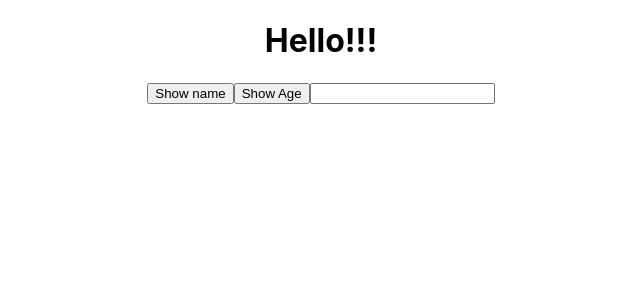
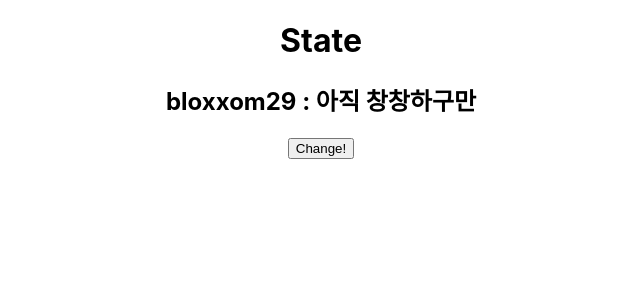
Before and after one commit to Blossssom/StudyRepo, a React (Create React App) app: page / in a window 1280 px wide. Shown: the top 300 px of the page, without its empty margins (319-959 px from the left). Built offline with nearby package versions, Linux system fonts and the light colour scheme.

Commit message:
middle time commit

```diff
--- a/src/App.js
+++ b/src/App.js
@@ -1,13 +1,13 @@
 import './App.css';
-import Hello from './Components/Hello';
+import StudyProps from './Components/StudyProps';
 
 // 기본적으로 제공되는 App.css는 이곳에만 적용되는 것이 아님
 
 function App() {
-  const name = "bloxxom";
+
   return (
     <div className="App">
-      <Hello />
+      <StudyProps age={29} />
     </div>
   );
 }
--- /dev/null
+++ b/src/Components/StudyProps.jsx
@@ -0,0 +1,20 @@
+import React, {useState} from "react";
+
+function StudyProps({age}) {
+    const [name, setName] = useState('bloxxom');
+    const msg = age > 29 ? "늙었습니다" : "아직 창창하구만";
+
+    return(
+        <div>
+            <h1>State</h1>
+            <h2 id="name">{name}{age} : {msg}</h2>
+            <button onClick={
+                () => {
+                    setName(name === 'bloxxom' ? 'Flower' : 'bloxxom');
+                }
+            }>Change!</button>
+        </div>
+    );
+}
+
+export default StudyProps;
```
Also changed, not shown: src/Components/StudyState.jsx (added, +22 -0 lines).
